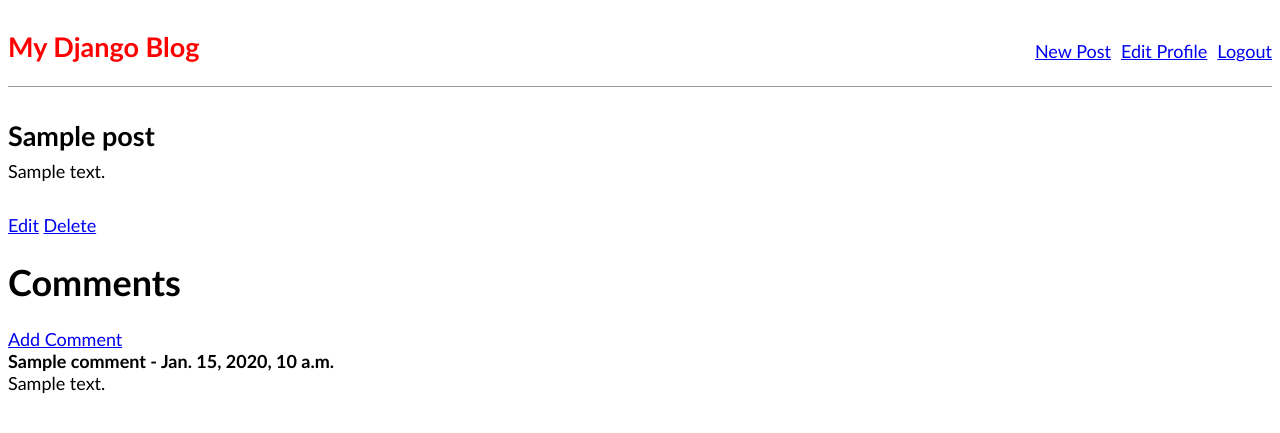
After one commit to Emeralda014/Django_Blog, a Django app: page /post/1/ in a window 1280 px wide. The commit adds this page. Shown: the top 433 px of the page. Run offline with Django 3.2, Linux system fonts and the light colour scheme; a user stored in the database is signed in; tables that the repository leaves empty hold one stand-in row (values such as "Sample post").

Commit message:
Django -Blog

```diff
--- a/mysite/blog/admin.py
+++ b/mysite/blog/admin.py
@@ -1,5 +1,6 @@
 from django.contrib import admin
-from .models import Post
+from .models import Post, Comment
 
 # Register your models here.
 admin.site.register(Post)
+admin.site.register(Comment)
--- a/mysite/blog/models.py
+++ b/mysite/blog/models.py
@@ -1,4 +1,5 @@
 from django.db import models
+from django.urls import reverse
 
 # Create your models here.
 class Post(models.Model):
@@ -8,3 +9,16 @@ class Post(models.Model):
 
     def __str__(self):
         return self.title
+
+    def get_absolute_url(self):
+        return reverse('post_detail', args=[str(self.id)])
+
+
+class Comment(models.Model):
+    post =  models.ForeignKey('Post', related_name = 'comments', on_delete=models.CASCADE,)
+    name = models.CharField(max_length=200)
+    body = models.TextField()
+    date_added = models.DateTimeField(auto_now_add=True)
+
+    def __str__(self):
+        return '%s - %s' % (self.post.title, self.name)
--- a/mysite/blog/static/css/base.css
+++ b/mysite/blog/static/css/base.css
@@ -1,3 +1,38 @@
-header h1 a {
-    color: green;
+body{
+    font-family: calibri;
+    font-size: 18px;
 }
+header{
+    border-bottom: 1px solid #999;
+    margin-bottom: 2rem;
+    display: flex;
+}
+header h2 a {
+    color: red;
+    text-decoration: none;
+}
+.nav-left{
+    margin-right: auto;
+}
+.nav-right1, .nav-right2, .nav-right3, .nav-right4, .nav-right5{
+    display: flex;
+    padding-top: 2rem;
+    margin-left: 10px;
+}
+.post-entry{
+    margin-bottom: 2rem;
+}
+.post-entry h2{
+    margin: 0.5rem 0;
+}
+.post-entry h2 a, .post-entry h2 a:visited{
+    color: blue;
+    text-decoration: none;
+}
+.post-entry p{
+    margin: 0;
+    font-weight: 400;
+}
+.post-entry h2 a:hover{
+    color: red;
+}
--- a/mysite/blog/templates/base.html
+++ b/mysite/blog/templates/base.html
@@ -1,18 +1,35 @@
 {% load static %}
-
 
 <!DOCTYPE html>
 <html lang="en">
 <head>
-    <meta charset="UTF-8">
-    <meta http-equiv="X-UA-Compatible" content="IE=edge">
-    <meta name="viewport" content="width=device-width, initial-scale=1.0">
     <title>My Django Blog</title>
     <link rel="stylesheet" href="{% static 'css/base.css' %}">
 </head>
 <body>
    <header>
-       <h2><a href="{% url 'home' %}">My Django Blog</a></h2>
+       <div class="nav-left">
+           <h2><a href="{% url 'home' %}">My Django Blog</a></h2>
+       </div>
+       {% if user.is_authenticated %}
+        <div class="nav-right1">
+            <a href="{% url 'post_new' %}">New Post</a>
+        </div>
+        <div class="nav-right4">
+            <a href="{% url 'edit_profile' %}">Edit Profile</a>
+        </div>
+        <div class="nav-right5">
+            <a href="{% url 'logout' %}">Logout</a>
+        </div>
+       {% else %}
+        <div class="nav-right2">
+            <a href="{% url 'register' %}">Register</a>
+        </div>
+        <div class="nav-right3">
+            <a href="{% url 'login' %}">Login</a>
+        </div>
+
+       {% endif %}
    </header>
    <div>
        {% block content %}
--- a/mysite/blog/templates/home.html
+++ b/mysite/blog/templates/home.html
@@ -1,9 +1,11 @@
 {% extends 'base.html' %}
 
 {% block content %}
-    {% for post in objec_list %}
+    {% for post in object_list %}
+
     <div class="post-entry">
-        <h2><a href="">{{post.title}}</a></h2>
+            <h2><a href="{% url 'post_detail' post.pk %}">{{post.title}}</a></h2>
+            <p>{{ post.body }}</p>
     </div>
     {% endfor %}
 {% endblock %}
--- /dev/null
+++ b/mysite/blog/templates/post_detail.html
@@ -0,0 +1,39 @@
+{% extends 'base.html' %}
+
+
+{% block content %}
+    <div class="post-entry">
+        <h2>{{ post.title }}</h2>
+        <p>{{ post.body }}</p>
+    </div>
+
+    {% if user.is_authenticated %}
+
+        <a href="{% url 'post_edit' post.pk %}">Edit</a>
+        <a href="{% url 'post_delete' post.pk %}">Delete</a>
+
+    {% endif %}
+    <br>
+
+    <h1>Comments</h1>
+
+    {% if not post.comments.all %}
+        No Comments Yet!...<a href="{% url 'add_comment' post.pk %}">Add One</a>
+
+    {% else %}
+    <a href="{% url 'add_comment' post.pk %}">Add Comment</a>
+    <br>
+        {% for comment in post.comments.all %}
+        <strong>
+           {{ comment.name }} -
+           {{ comment.date_added}}
+        </strong>
+        <br>
+        {{ comment.body }}
+
+
+        {% endfor%}
+    {% endif %}
+
+
+{% endblock %}
--- a/mysite/blog/urls.py
+++ b/mysite/blog/urls.py
@@ -1,7 +1,12 @@
 from django.urls import path
 
-from .views import BlogListView
+from .views import BlogListView, BlogDetailView, BlogCreateView, BlogUpdateView, BlogDeleteView, AddCommentView
 
 urlpatterns = [
+    path('post/<int:pk>/delete/', BlogDeleteView.as_view(), name='post_delete'),
+    path('post/<int:pk>/edit/', BlogUpdateView.as_view(), name='post_edit'),
+    path('post/new/', BlogCreateView.as_view(), name='post_new'),
+    path('post/<int:pk>/', BlogDetailView.as_view(), name='post_detail'),
     path('', BlogListView.as_view(), name='home'),
+    path('post/<int:pk>/comment/', AddCommentView.as_view(), name='add_comment'),
 ]
--- a/mysite/blog/views.py
+++ b/mysite/blog/views.py
@@ -1,8 +1,34 @@
-#from django.shortcuts import render
-from django.views.generic import ListView
-from .models import Post
+from django.shortcuts import render
+from django.views.generic import ListView, DetailView, CreateView, UpdateView, DeleteView
+from django.urls import reverse_lazy
+from .models import Post, Comment
 
 # Create your views here.
 class BlogListView(ListView):
     model = Post
     template_name = 'home.html'
+
+class BlogDetailView(DetailView):
+    model = Post
+    template_name = 'post_detail.html'
+
+class BlogCreateView(CreateView):
+    model = Post
+    template_name = 'post_new.html'
+    fields = ['title', 'author', 'body']
+
+class BlogUpdateView(UpdateView):
+    model = Post
+    template_name = 'post_edit.html'
+    fields = ['title', 'body']
+
+class BlogDeleteView(DeleteView):
+    model = Post
+    template_name = 'post_delete.html'
+    success_url = reverse_lazy('home')
+
+class AddCommentView(CreateView):
+    model = Comment
+    #form_class = PostForm
+    template_name = 'add_comment.html'
+    fields = '__all__'
```
Also changed, not shown: mysite/blog/templates/add_comment.html (added, +19 -0 lines), mysite/blog/templates/post_delete.html (added, +19 -0 lines), mysite/blog/templates/post_edit.html (added, +19 -0 lines), mysite/blog/templates/post_new.html (added, +18 -0 lines), mysite/blog/tests.py (+40 -0 lines), mysite/blog/migrations/0002_comment.py (added).
